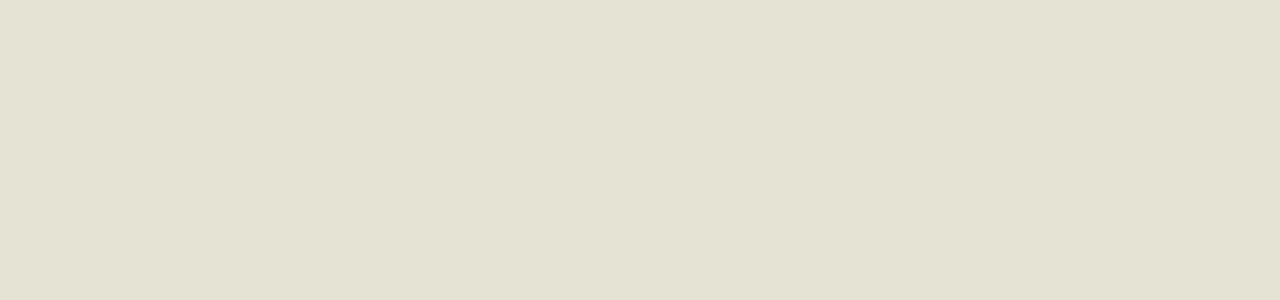
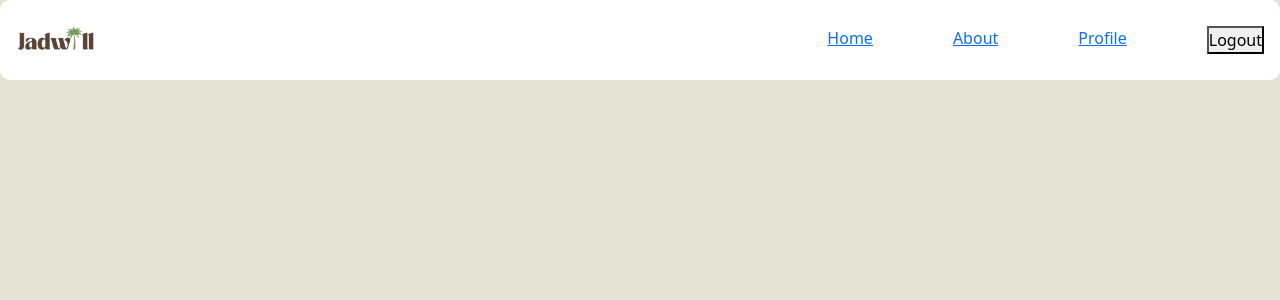
Before and after one commit to SarahAlabkari/SWE363_Project, a React (Create React App) app: page /GuideDashboard in a window 1280 px wide. Before the commit this address had no page. Shown: the top 300 px of the page. Built offline with nearby package versions, Linux system fonts and the light colour scheme.

Commit message:
feat: add top bar of guide profile

```diff
--- a/src/App.js
+++ b/src/App.js
@@ -9,6 +9,7 @@ import Home from "./pages/Home";
 import TourGuides from "./pages/TourGuides"
 import GuideProfile from './pages/GuideProfile';
 import ActivitiesCarousel from './components/ActivitiesCarousel';
+import GuideDashboard from "./pages/GuideDashboard";
 
 function App() {
   return (
@@ -16,10 +17,10 @@ function App() {
         <Routes>
           {/* <Route path="/" element={<PlanExperience />} /> */}
           <Route path="/payment" element={<Payment />} />
-          <Route path="/pages/Home" element={<Home/>} />
-          <Route path="/pages/TourGuides" element={<TourGuides />} />
+          <Route path="/Home" element={<Home/>} />
+          <Route path="/TourGuides" element={<TourGuides />} />
           <Route path="/guide/:guideName" element={<GuideProfile />} />
-          <Route path='/ActivitiesCarousel' element={ <ActivitiesCarousel /> } />
+          <Route path='/GuideDashboard' element={<GuideDashboard />} />
         </Routes>
     </div>
   );
--- /dev/null
+++ b/src/components/GuideTopBar.jsx
@@ -0,0 +1,45 @@
+import React from "react";
+import { Link } from "react-router-dom";
+
+const GuideTopBar = () => {
+    // return (<div style={{ backgroundColor: 'white', textAlign: 'center'}}>
+    //     <div style={{width: '100%', display: 'flex', flexDirection: 'row',  justifyContent: 'space-between', alignItems: 'center'}}>
+    //         <Link to="/Home" style={{ hover: 'underline' }}>Home</Link>
+    //         <Link to="/About" style={{ hover: 'underline' }} >About</Link>
+    //         <img src="./jadwill logo.png" alt="Logo" style={{ width: '5rem'}} />
+    //         <Link to="/GuideProfile" style={{ hover: 'underline' }} >Profile</Link>
+    //     </div>
+    // </div>
+    // );
+    return (
+        <div
+            style={{
+                backgroundColor: 'white',
+                width: '100%',
+                display: 'flex',
+                flexDirection: 'row',
+                justifyContent: 'space-between',
+                alignItems: 'center',
+                borderRadius: '10px',
+                paddingLeft: '1rem',
+                paddingRight: '1rem',
+            }}>
+
+            <img
+            src="./jadwill logo.png"
+            alt="Jadwill Logo"
+            style={{ width: '5rem', padding: '0.0px', margin: '0px'}}
+            />
+
+            <div style={{ display: 'flex', flexDirection: 'row', gap: '5rem' }}>
+                <Link to="/Home">Home</Link>
+                <Link to="/About">About</Link>
+                <Link to="/GuideDashboard">Profile</Link>
+                <button>Logout</button>
+            </div>
+        </div>
+    );
+
+}
+
+export default GuideTopBar;
--- /dev/null
+++ b/src/pages/GuideDashboard.jsx
@@ -0,0 +1,10 @@
+import React from "react";
+import GuideTopBar from "../components/GuideTopBar";
+
+const GuideDashboard = () => {
+    return (<div>
+        <GuideTopBar />
+    </div>);
+}
+
+export default GuideDashboard;
```
